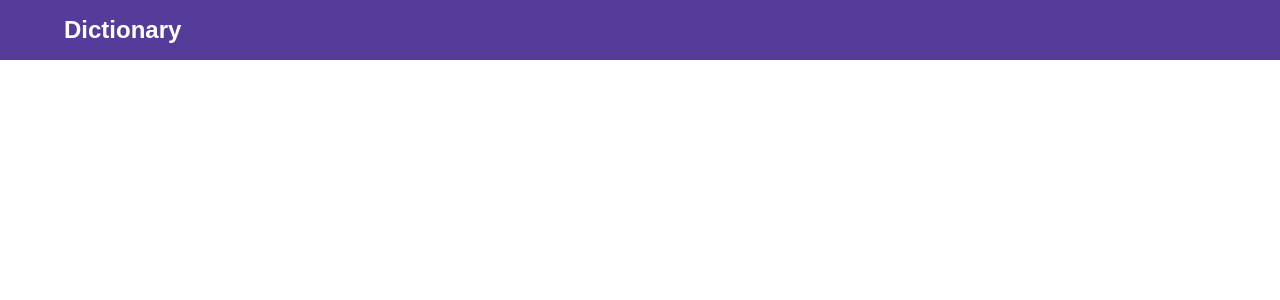
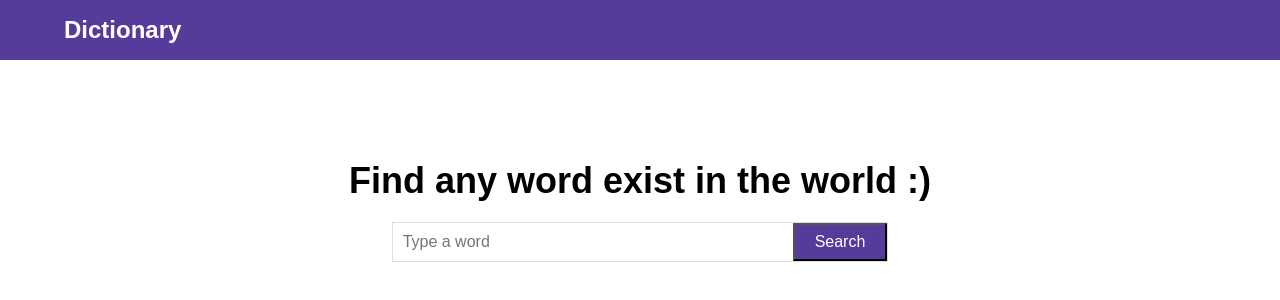
Before and after one commit to satishgupta07/Dictionary-App, a plain HTML site: page index.html in a window 1280 px wide. Drawn offline with Linux system fonts and the light colour scheme; a web font is replaced by a local one.

Commit message:
Build the input section
Signed-off-by: satishgupta07 <satishgupta.cse01@gmail.com>

```diff
--- a/index.html
+++ b/index.html
@@ -16,6 +16,16 @@
         </div>
     </nav>
 
+    <section class="input container">
+        <h2>Find any word exist in the world :)</h2>
+        <div class="form__wrap">
+            <div class="input__wrap">
+                <input type="text" id="input" placeholder="Type a word">
+                <button id="search">Search</button>
+            </div>
+        </div>
+    </section>
+
     <script src="./app.js"></script>
 </body>
 </html>
--- a/style.css
+++ b/style.css
@@ -20,3 +20,37 @@ nav {
     color: #fff;
     padding: 1rem 0;
 }
+
+section.input {
+    padding-top: 100px;
+}
+h2 {
+    text-align: center;
+    font-size: 36px;
+}
+
+.form__wrap {
+    display: flex;
+    justify-content: center;
+}
+.input__wrap {
+    display: flex;
+    align-items: center;
+    border: 1px solid #ddd;
+    margin-top: 20px;
+}
+input {
+    border: none;
+    padding: 10px;
+    font-size: 16px;
+    min-width: 400px;
+    outline: none;
+}
+button{
+    background:#553C9A;
+    color: #fff;
+    height: 100%;
+    font-size: 16px;
+    padding: 0 20px;
+    cursor: pointer;
+}
```
